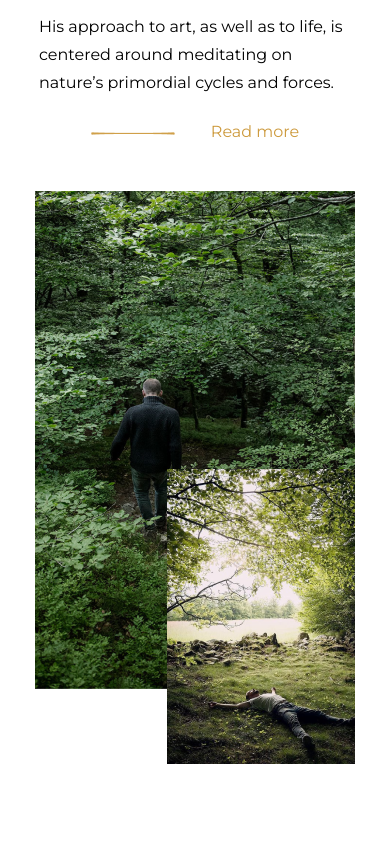
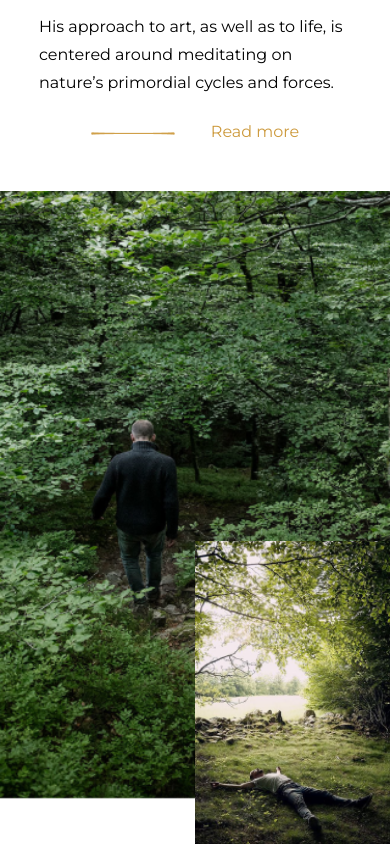
Before and after one commit to flammanatla/projector-css, a plain HTML site: page W4.1/index.html in a window 390 px wide. Shown: the part 307-1151 px from the top of the page. Before the commit the page ends 1071 px from the top, so only its background shows below. Drawn offline with Linux system fonts and the light colour scheme.

Commit message:
fixed images

```diff
--- a/W4.1/index.html
+++ b/W4.1/index.html
@@ -28,21 +28,28 @@
             </div>
 
 
-            <div class="imageblock mobile-hidden">
+            <div class="imageblock">
                 <figure>
                     <img
-                        src="img/two-images.png"
+                        src="img/man-in-forest-desktop-464w.png"
                         srcset="
-                            img/two-images.png 603w,
-                            img/two-images-tablet.png 300w"
-                        sizes="(max-width: 1180px) 300px, 603px"
+                            img/man-in-forest-desktop-464w.png 464w,
+                            img/man-in-forest-tablet-271w.png 271w,
+                            img/man-in-forest-mobile-320w.png 320w"
+                        sizes="(max-width: 640px) 320px, (max-width: 1180px) 271px, 464px"
                         alt="Man in a forest">
                     <figcaption class="mobile-hidden">Based on nature breath</figcaption>
+                    <img class="small-image"
+                        src="img/man-laying-back-desktop-260w.png"
+                        srcset="
+                            img/man-laying-back-desktop-260w.png 260w,
+                            img/man-laying-back-tablet-151w.png 151w,
+                            img/man-laying-back-mobile-188w.png 188w"
+                        sizes="(max-width: 640px) 188px, (max-width: 1180px) 151px, 260px"
+                        alt="Man laying on the field"/>
                 </figure>
+
             </div>
         </section>
-        <img class="mobile-image desktop-hidden"
-                 src="img/two-images-small.png"/>
-
     </body>
 </html>
--- a/W4.1/styles.css
+++ b/W4.1/styles.css
@@ -62,17 +62,16 @@ button {
     padding: 0 0 50px 120px;
 }
 .imageblock {
-    /* display: flex;
-    align-items: center;
-    flex-direction: row-reverse; */
     flex: 1 1 auto;
-}
-.small-image {
-    position: relative;
-    left: 750px;
 }
 figure {
     margin: 0 0 0 100px;
+    position: relative;
+}
+.small-image {
+    position: absolute;
+    top: 250px;
+    right: 2vw;
 }
 
 @media all and (max-width: 1180px) {
@@ -89,24 +88,16 @@ figure {
     .text-margin {
         margin: 50px 0 25px;
     }
+    .small-image {
+        top: 130px;
+    }
 }
 @media all and (max-width: 640px) {
-    .desktop-hidden {
-        display: block;
-    }
     .mobile-hidden {
         display: none;
     }
-    .textblock-photos {
-        margin: 50px 10% 0 10%;
-    }
-    .textblock {
-        flex-basis: 100%;
-        text-align: center;
-        width: 100%;
-    }
-    .imageblock {
-        flex-basis: 100%;
+    figure {
+        margin: 0;
     }
     p {
         float: initial;
@@ -115,7 +106,29 @@ figure {
     .text-margin {
         text-align: left;
     }
-    .mobile-image {
+    img {
         margin: auto;
+        width: 100vw;
+    }
+
+    .textblock-photos {
+        margin: 0;
+        flex-wrap: wrap;
+    }
+    .textblock {
+        margin: 50px 10% 0 10%;
+    }
+    .textblock {
+        text-align: center;
+        flex-basis: 100%;
+        width: 100%;
+    }
+    .imageblock {
+        flex-basis: 100%;
+    }
+    .small-image {
+        width: 50vw;
+        top: 350px;
+        right: 0;
     }
 }
```
Also changed, not shown: W4.1/img/man-in-forest-desktop-464w.png (renamed from W4.1/img/man-in-forest.png), W4.1/img/man-in-forest-mobile-320w.png (added), W4.1/img/man-in-forest-tablet-271w.png (added), W4.1/img/man-laying-back-desktop-260w.png (renamed from W4.1/img/man-laying-back.png), W4.1/img/man-laying-back-mobile-188w.png (added), W4.1/img/man-laying-back-tablet-151w.png (added), W4.1/img/two-images-small.png (deleted), W4.1/img/two-images-tablet.png (deleted), W4.1/img/two-images.png (deleted).
